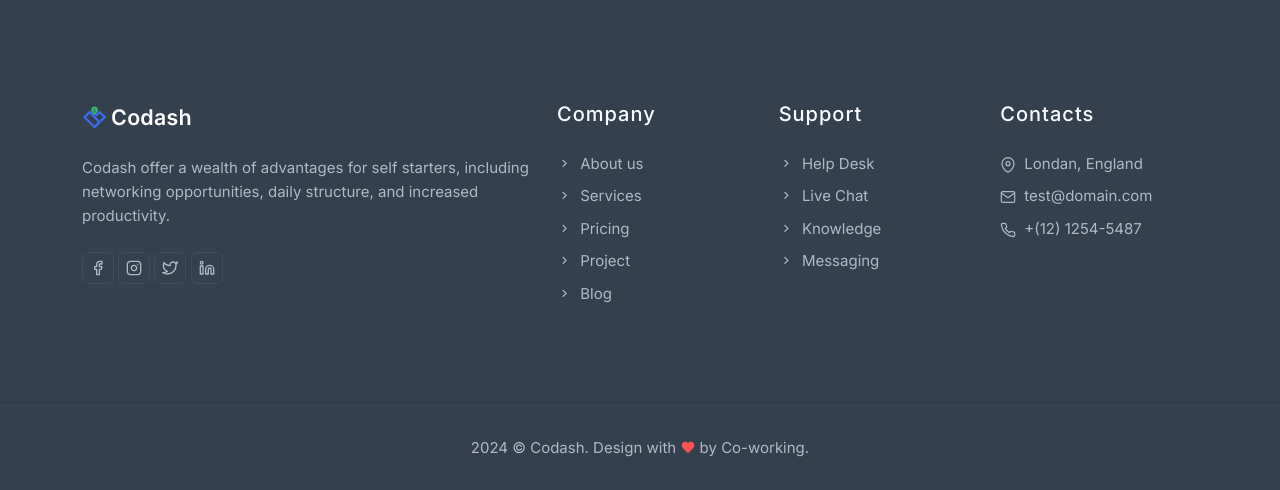
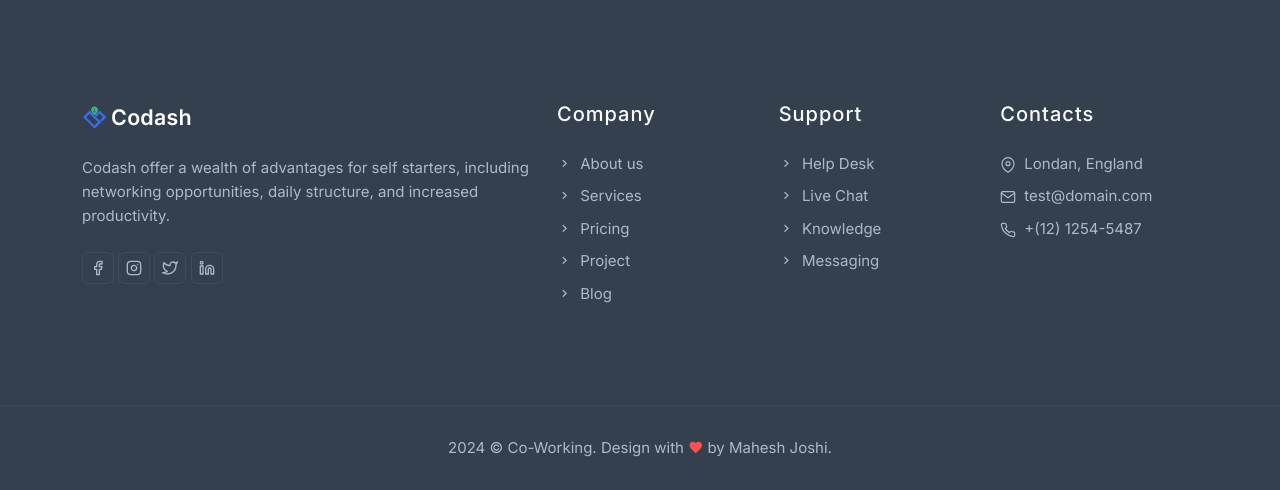
Before and after one commit to mahesh-51/Apna-space, a CodeIgniter app: page /work/index.php/welcome/aboutUs in a window 1280 px wide. Shown: the part 4090-4580 px from the top of the page. Run offline with CodeIgniter, Linux system fonts and the light colour scheme.

Commit message:
Added author name as Mahesh

```diff
--- a/application/views/footer.php
+++ b/application/views/footer.php
@@ -80,9 +80,9 @@
                 <div class="row justify-content-center">
                     <div class="col-12 text-center">
                         <p class="mb-0 text-foot">
-                            <script>document.write(new Date().getFullYear())</script> © Codash. Design with <i
+                            <script>document.write(new Date().getFullYear())</script> © Co-Working. Design with <i
                                 class="mdi mdi-heart text-danger"></i> by <a href="javascript:void(0)"
-                                target="_blank" class="text-reset">Co-working</a>.
+                                target="_blank" class="text-reset">Mahesh Joshi</a>.
                         </p>
                     </div><!--end col-->
                 </div><!--end row-->
```
